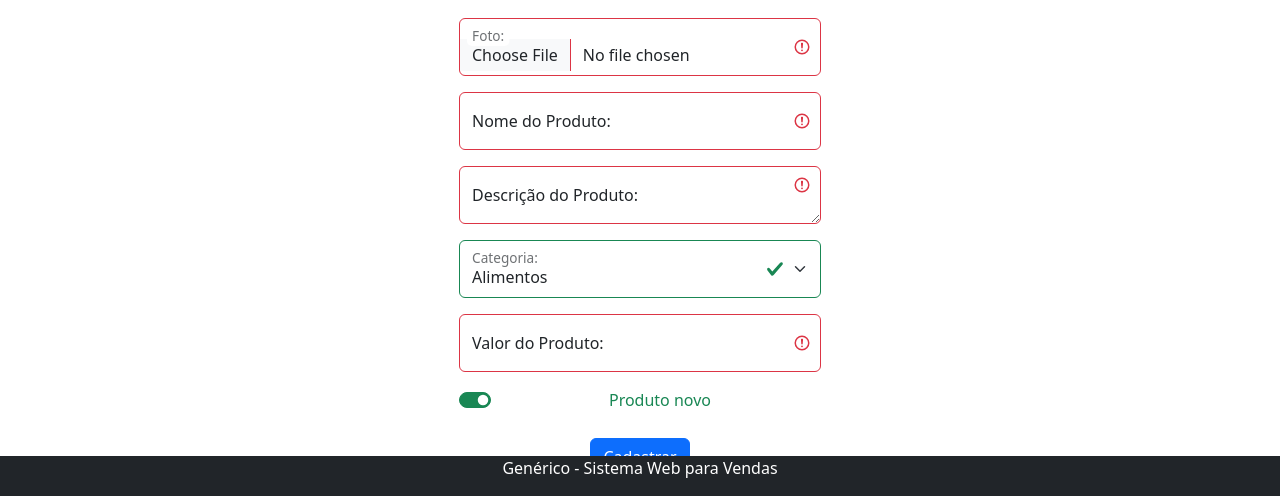
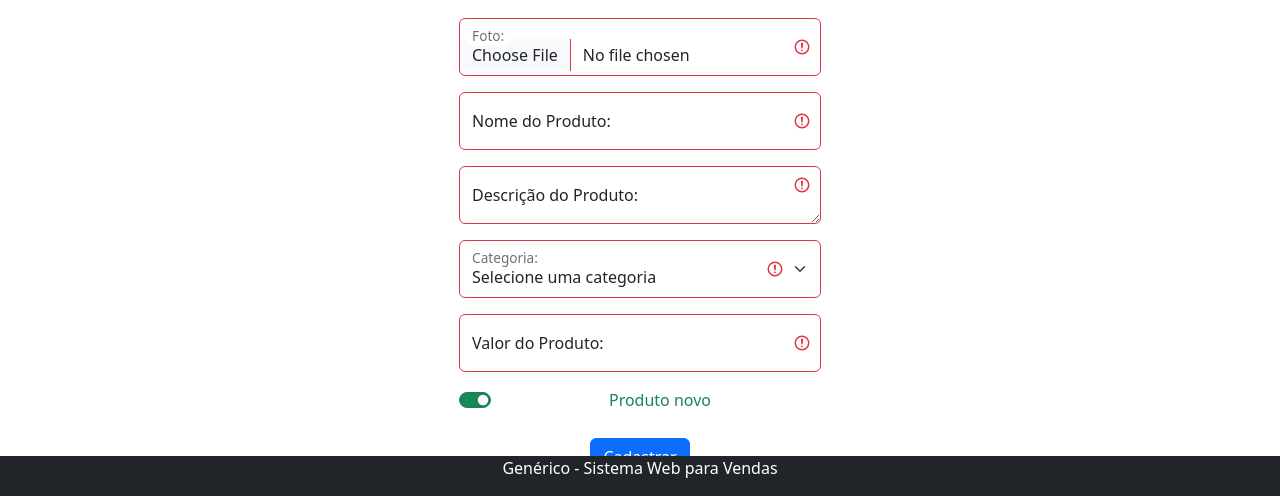
Before and after one commit to pauloricardosouza/2024_INF3, a PHP site: page /formProduto.php in a window 1280 px wide. Shown: the part 304-804 px from the top of the page. Run offline with PHP 8.4, Linux system fonts and the light colour scheme; a user stored in the database is signed in.

Commit message:
Add files via upload

```diff
--- a/formProduto.php
+++ b/formProduto.php
@@ -36,6 +36,7 @@
 
                         <div class="form-floating mb-3 mt-3">
                             <select class="form-select" id="categoriaProduto" name="categoriaProduto" required>
+                                <option value="" data-default disabled selected>Selecione uma categoria</option>
                                 <option value="alimentos">Alimentos</option>
                                 <option value="eletronicos">Eletrônicos</option>
                                 <option value="vestuario">Vestuário</option>
```
